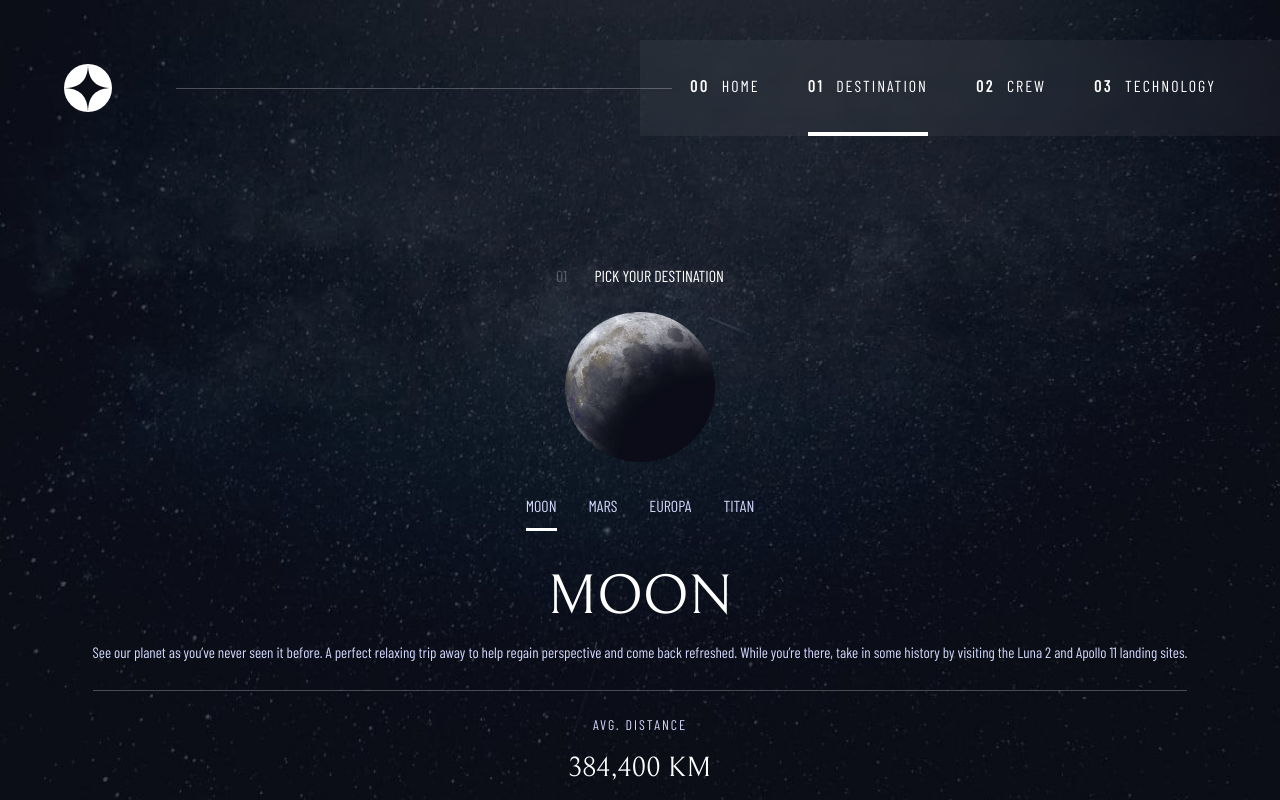
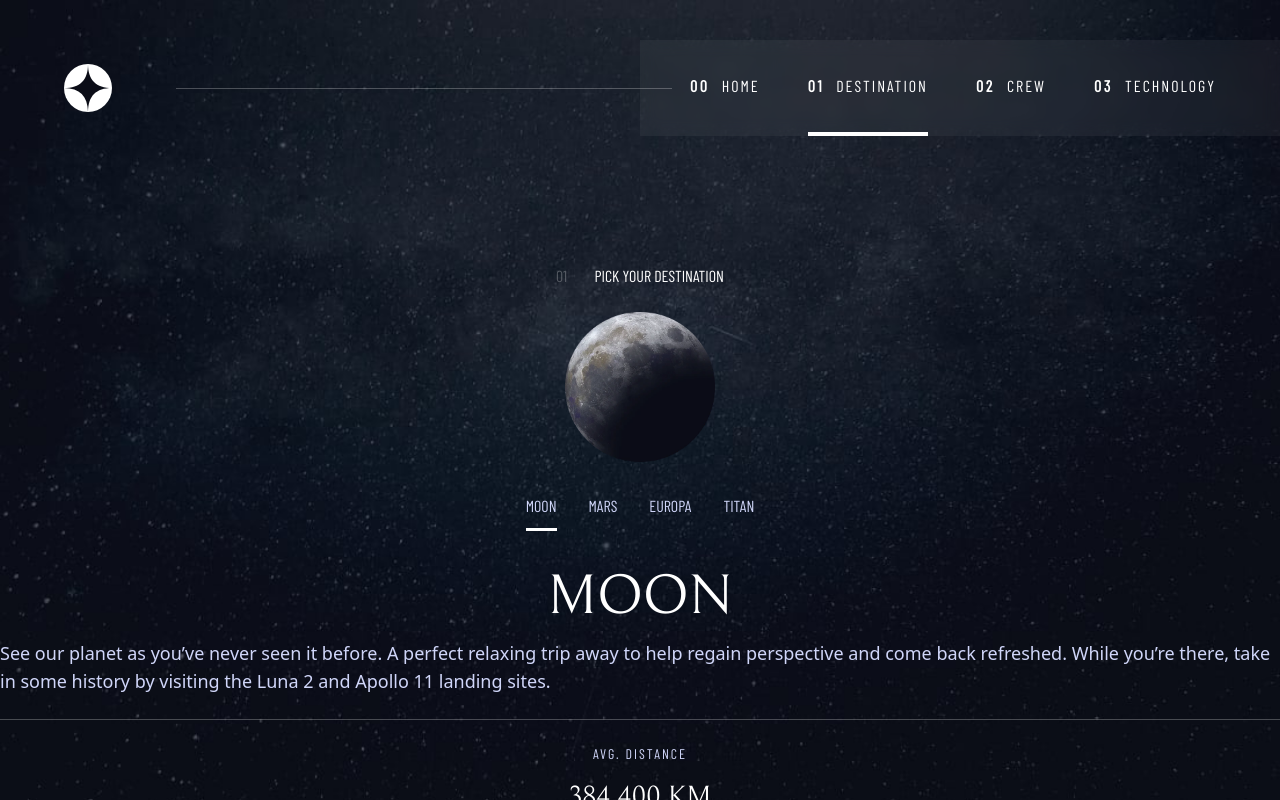
Before and after one commit to garyeung/space-tourism-webisite, a React (Vite) app: page /destination in a window 1280 px wide. Shown: the top 800 px of the page. Built offline with nearby package versions, Linux system fonts and the light colour scheme.

Commit message:
use description style

```diff
--- a/src/pages/Crew.tsx
+++ b/src/pages/Crew.tsx
@@ -52,7 +52,7 @@ const Crew = ({crews}:Props) => {
                             <h1 className="text-2xl">{crew.name}</h1>
                         </div>
                         <div className="pb-10">
-                          <p className="text-blue-300 text-[15px] leading-[1.8]">{crew.bio}</p>
+                          <p className="description">{crew.bio}</p>
 
                         </div>
                     </div>
--- a/src/pages/Destination.tsx
+++ b/src/pages/Destination.tsx
@@ -54,7 +54,7 @@ const Destination = ({destinations}:Props) => {
             </div>
             <div className="text-center">
                 <h1 className="text-white text-[56px] font-bellefair uppercase">{destination.name}</h1>
-                <p className="text-blue-300 text-[15px] leading-[1.8] font-barlow">{destination.description}</p>
+                <p className="description">{destination.description}</p>
             </div>
             <Line />
             <div className="flex flex-col gap-y-6 justify-center">
```
